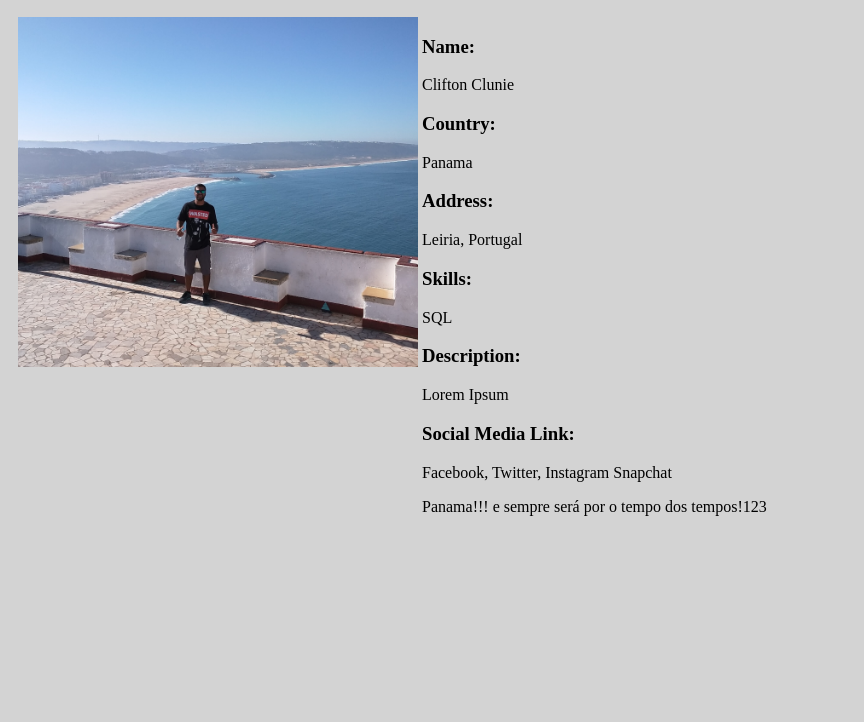
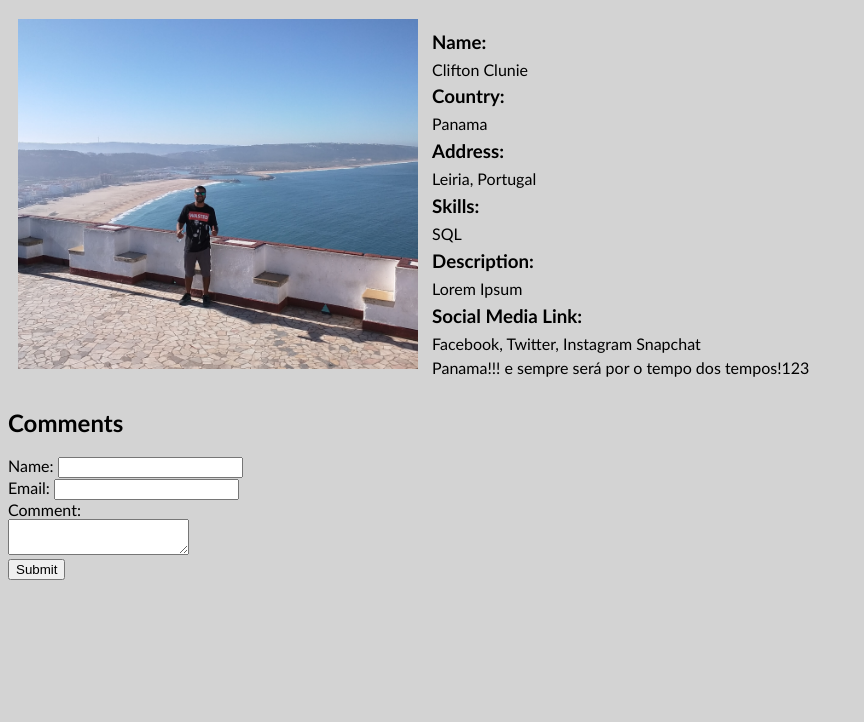
Before and after one commit to AxeDrago/SQProject, a plain HTML site: page src/main/CluniePersonal.html in a window 1280 px wide. Shown: the part 78-800 px from the top of the page, without its empty margins (0-864 px from the left). Drawn offline with Linux system fonts and the light colour scheme.

Commit message:
Font Style change, add comment section

```diff
--- a/src/main/CluniePersonal.html
+++ b/src/main/CluniePersonal.html
@@ -23,6 +23,16 @@
         </div>
     </div>
 </div>
+    <div id="form">
+        <h2>Comments</h2>
+        Name:  <input type='text' name='name' id='name' /><br />
+        Email: <input type='text' name='email' id='email' /><br />
+        Comment:<br />
+        <textarea name='comment' id='comment'></textarea><br />
+        <input type='hidden' name='articleid' id='articleid' value='<? echo $_GET["id"]; ?>' />
+        <input type='submit' value='Submit' />
+
+    </div>
 
 </body>
 </html>
--- a/src/main/css/cliftonstyle.css
+++ b/src/main/css/cliftonstyle.css
@@ -1,5 +1,10 @@
 body {
     background-color: lightgrey;
+    font-family: Calibri;
+}
+body h1
+{
+    font-style:normal;
 }
 
 h1{
@@ -9,13 +14,16 @@ h1{
 
 #image_container{
     display: inline;
+    padding-right: 10px;
 }
 
 #description_wrapper{
     float: right;
 }
 #description_wrapper h3, p {
-//    display: inline-block;
+   /*display: inline-block; */
+    line-height: 50%;
+    vertical-align: top;
 
 }
 
```
Also changed, not shown: 1 other file.
